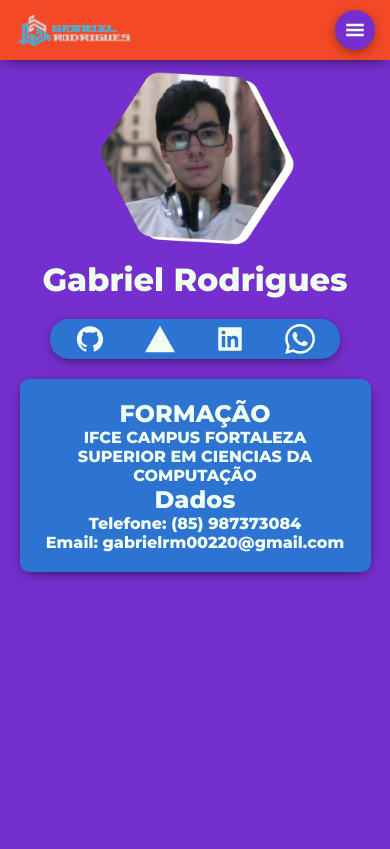
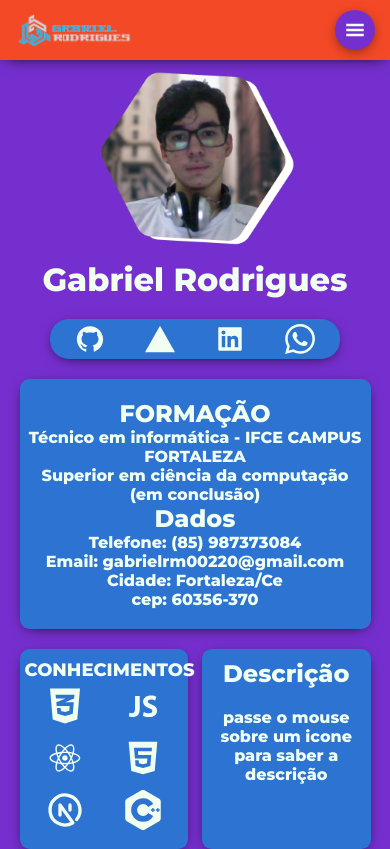
Before and after one commit to GabrielRodriguesMoreira/database, a React (Vite) app: page / in a window 390 px wide. Built offline with nearby package versions, Linux system fonts and the light colour scheme; no server answers.

Commit message:
iniciando versão mobile

```diff
--- a/components/mobile_components/MobileProfile.tsx
+++ b/components/mobile_components/MobileProfile.tsx
@@ -14,7 +14,7 @@ import { SiCplusplus } from 'react-icons/si';
 export function MobileProfile(){
 
     return(
-        <div className='mobileprofilecontainer'>
+        <div className='mobileprofilecontainer' onLoad={() => {window.alert('Versão mobile ainda em desenvolvimento, por favor acesse por um computador')}}>
                 <img src={profilepic} alt="foto perfil" width={200} />
                 <h1>Gabriel Rodrigues</h1>
                 <div className='mobilelinks'>
@@ -26,16 +26,86 @@ export function MobileProfile(){
             <section className='mobiledados'>
                     <h1>FORMAÇÃO</h1>
                     <ul>
-                        <li>IFCE CAMPUS FORTALEZA</li>
-                        <li>SUPERIOR EM CIENCIAS DA COMPUTAÇÃO</li>
+                        <li> Técnico em informática - IFCE CAMPUS FORTALEZA</li>
+                        <li>Superior em ciência da computação (em conclusão)</li>
                     </ul>
 
                     <h1>Dados</h1>
                     <ul>
                         <li>Telefone: (85) 987373084</li>
                         <li>Email: gabrielrm00220@gmail.com</li>
+                        <li>Cidade: Fortaleza/Ce</li>
+                        <li>cep: 60356-370</li>
                     </ul>
+            </section>
+
+            <section className='mobileconhecimentos'>
+                <div className='mobileconhecimentos_icons'>
+                    <h1>CONHECIMENTOS</h1>
+                <table>
+                    <tbody>
+                        <tr>
+                            <td onMouseEnter={() => {hoverin('css_description')}} onMouseLeave={() => {hoverout('css_description')}}><FaCss3Alt/></td>
+                            <td onMouseEnter={() => {hoverin('javascript_description')}} onMouseLeave={() => {hoverout('javascript_description')}}><DiJavascript1 /></td>
+
+                        </tr>
+                                    <tr>
+                                        <td onMouseEnter={() => {hoverin('react_description')}} onMouseLeave={() => {hoverout('react_description')}}><DiReact /></td>
+                                        <td onMouseEnter={() => {hoverin('html_description')}} onMouseLeave={() => {hoverout('html_description')}}><AiFillHtml5 /></td>
+                                    </tr>
+                                    <tr>
+                                        <td onMouseEnter={() => {hoverin('next_description')}} onMouseLeave={() => {hoverout('next_description')}}><TbBrandNextjs /></td>
+                                        <td onMouseEnter={() => {hoverin('cplusplus_description')}} onMouseLeave={() => {hoverout('cplusplus_description')}}><SiCplusplus /></td>
+                                    </tr>
+                                </tbody>
+                            </table>
+                </div>
+                <div className= 'mobileconhecimentos_description'>
+                <div id='conhecimentos_description_default'>
+                                <h1>Descrição</h1>
+                                <p>passe o mouse sobre um icone para saber a descrição</p>
+                            </div>
+                            <div id='css_description'>
+                                <h1>CSS</h1>
+                                <p>linguagem usado para estilização de sites</p>
+                            </div>
+                            <div id='javascript_description'>
+                                <h1>JAVASCRIPT</h1>
+                                <p>linguagem backend para executar diversas funções</p>
+                            </div>
+                            <div id='html_description'>
+                                <h1>HTML</h1>
+                                <p>linguagem de marcação</p>
+                            </div>
+                            <div id='react_description'>
+                                <h1>REACT</h1>
+                                <p>framework com muitas utilidades que complemenetam o javascript</p>
+                            </div>
+                            <div id='next_description'>
+                                <h1>NEXT</h1>
+                                <p>framework recente que apresenta muitas facilidade principalmente com rotas</p>
+                            </div>
+                            <div id='cplusplus_description'>
+                                <h1>C++</h1>
+                                <p>O C++ é uma linguagem de programação de nível médio, baseada na linguagem C</p>
+                            </div>
+                </div>
             </section>
         </div>
     )
+
+
+    function hoverin(id){
+        let element = document.getElementById(id);
+        element!.style.display = 'block'
+        let def = document.getElementById('conhecimentos_description_default');
+        def!.style.display = 'none'
+    }
+
+    function hoverout(id){
+        let element = document.getElementById(id);
+        element!.style.display = 'none'
+        let def = document.getElementById('conhecimentos_description_default');
+        def!.style.display = 'block'
+    }
 }
--- a/src/MobileApp.tsx
+++ b/src/MobileApp.tsx
@@ -1,3 +1,4 @@
+import '../styles/mobilestyles/mobileapp.css'
 import React,{ useState } from 'react'
 import {MobileNavbar} from '../components/mobile_components/MobileNavbar'
 import {MobileProfile} from '../components/mobile_components/MobileProfile'
@@ -8,6 +9,7 @@ export default function  MobileApp() {
     return (
       <div>
             <MobileNavbar />
+            <div className='navbarspacing'></div>
             <MobileProfile />
       </div>
     )
--- /dev/null
+++ b/styles/mobilestyles/mobileapp.css
@@ -0,0 +1,4 @@
+.navbarspacing {
+  width: 100%;
+  height: 60px;
+}
--- a/styles/mobilestyles/mobilenavbar.css
+++ b/styles/mobilestyles/mobilenavbar.css
@@ -5,6 +5,8 @@
   padding: 10px 15px;
   background-color: #f44926;
   box-shadow: 0px 3px 15px -6px #000000;
+  width: 100%;
+  position: fixed;
 }
 .mobilenavmenu {
   display: flex;
--- a/styles/mobilestyles/mobileprofile.css
+++ b/styles/mobilestyles/mobileprofile.css
@@ -18,7 +18,7 @@
 .mobilelinks * {
   margin: 0px 10px;
 }
-.mobilelinks a:nth-child(4) {
+.links a:nth-child(4) {
   animation: 1s flip forwards;
 }
 
@@ -32,6 +32,39 @@
 }
 .mobiledados ul {
   list-style: none;
+}
+
+.mobileconhecimentos {
+  width: 90%;
+  max-height: 300px;
+  display: flex;
+  justify-content: space-between;
+  margin-top: 20px;
+}
+.mobileconhecimentos_icons,
+.mobileconhecimentos_description {
+  width: 48%;
+  background-color: #2c73d2;
+  box-shadow: 0px 3px 15px -6px #000000;
+  border-radius: 0.6rem;
+  padding: 10px 5px;
+  text-align: center;
+}
+
+.mobileconhecimentos_icons h1 {
+  font-size: 18px;
+}
+.mobileconhecimentos_icons table {
+  width: 100%;
+  justify-content: center;
+}
+.mobileconhecimentos_icons td * {
+  font-size: 40px;
+  margin: 3px 15px;
+}
+
+.mobileconhecimentos_description h1 {
+  margin-bottom: 20px;
 }
 @keyframes flip {
   0% {
```
